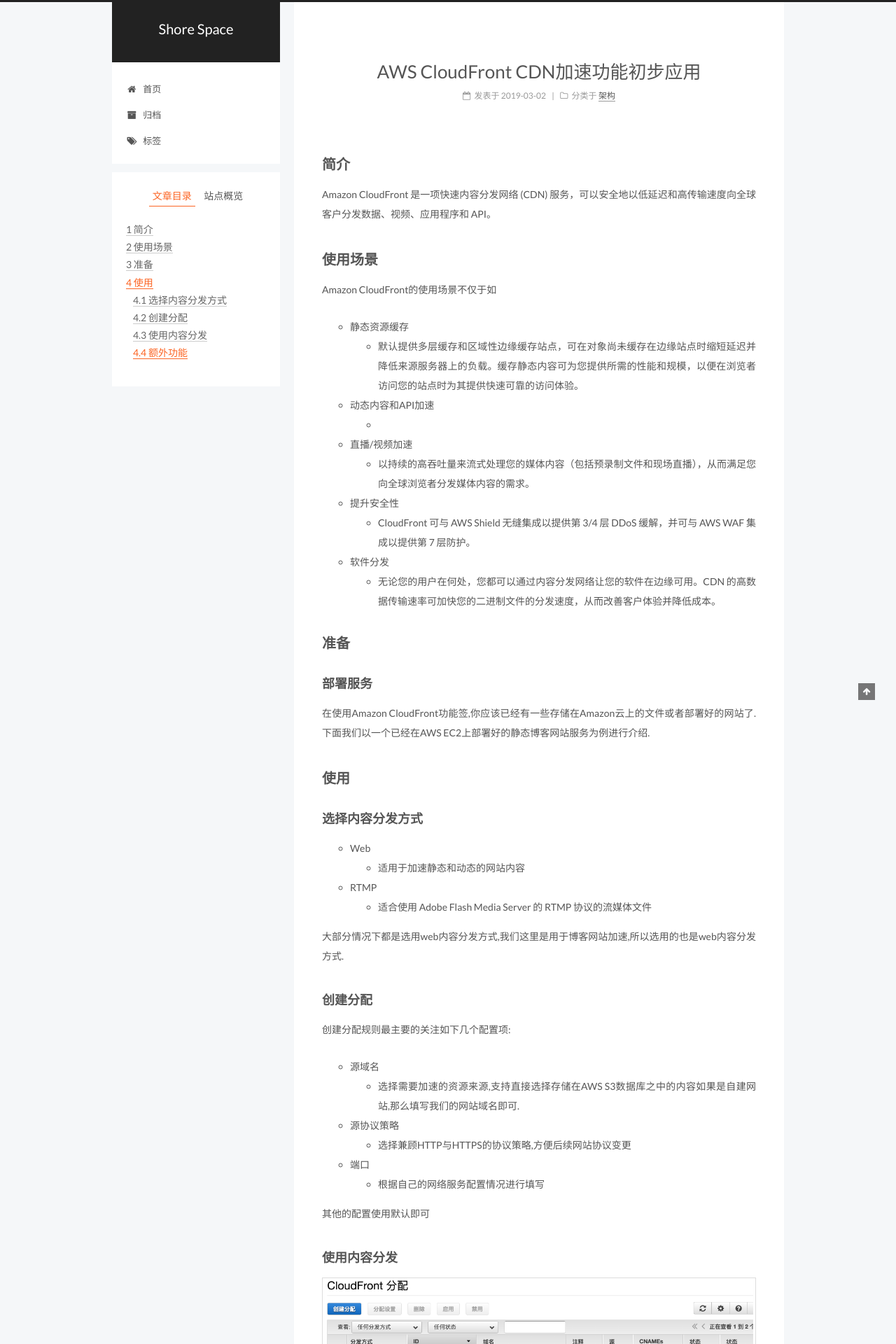
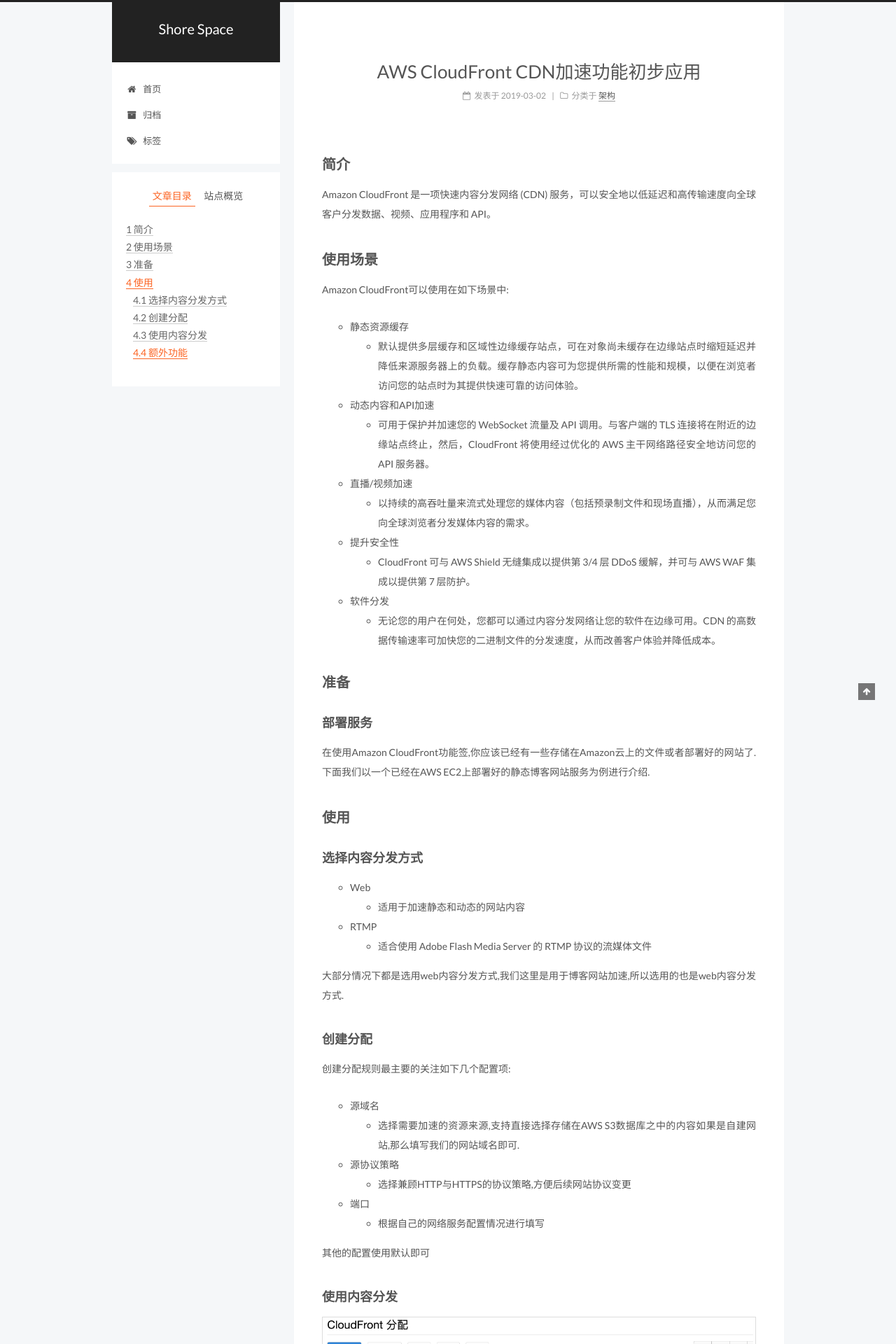
Before and after one commit to ShoreCN/ShoreCN.github.io, a Jekyll site: the page built from _posts/2019-03-02-AWS-cloudfront-basic-deployment.md, in a window 1280 px wide. Shown: the top 1920 px of the page at 70% size. Built offline with Jekyll 4.4.1, drawn with Linux system fonts in a browser that asks for light colours.

Commit message:
AWS cloudfront basic use

```diff
--- a/_posts/2019-03-02-AWS-cloudfront-basic-deployment.md
+++ b/_posts/2019-03-02-AWS-cloudfront-basic-deployment.md
@@ -11,11 +11,11 @@ tags:
 Amazon CloudFront 是一项快速内容分发网络 (CDN) 服务，可以安全地以低延迟和高传输速度向全球客户分发数据、视频、应用程序和 API。
 
 ## 使用场景
-Amazon CloudFront的使用场景不仅于如
+Amazon CloudFront可以使用在如下场景中:
 - 静态资源缓存
 	- 默认提供多层缓存和区域性边缘缓存站点，可在对象尚未缓存在边缘站点时缩短延迟并降低来源服务器上的负载。缓存静态内容可为您提供所需的性能和规模，以便在浏览者访问您的站点时为其提供快速可靠的访问体验。
 - 动态内容和API加速
-	-
+	- 可用于保护并加速您的 WebSocket 流量及 API 调用。与客户端的 TLS 连接将在附近的边缘站点终止，然后，CloudFront 将使用经过优化的 AWS 主干网络路径安全地访问您的 API 服务器。
 - 直播/视频加速
 	- 以持续的高吞吐量来流式处理您的媒体内容（包括预录制文件和现场直播），从而满足您向全球浏览者分发媒体内容的需求。
 - 提升安全性
```
Also changed, not shown: 3 other files.
